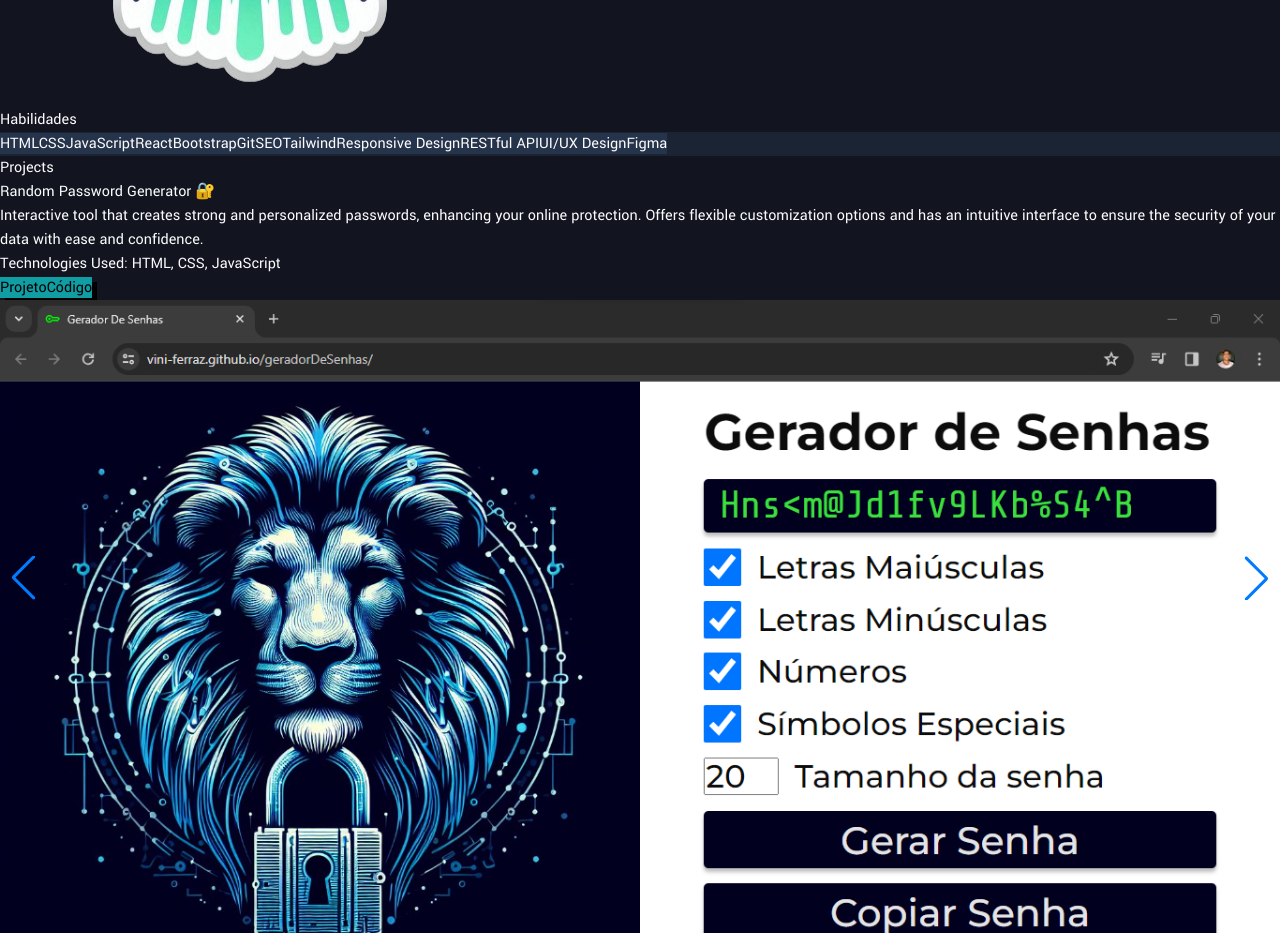
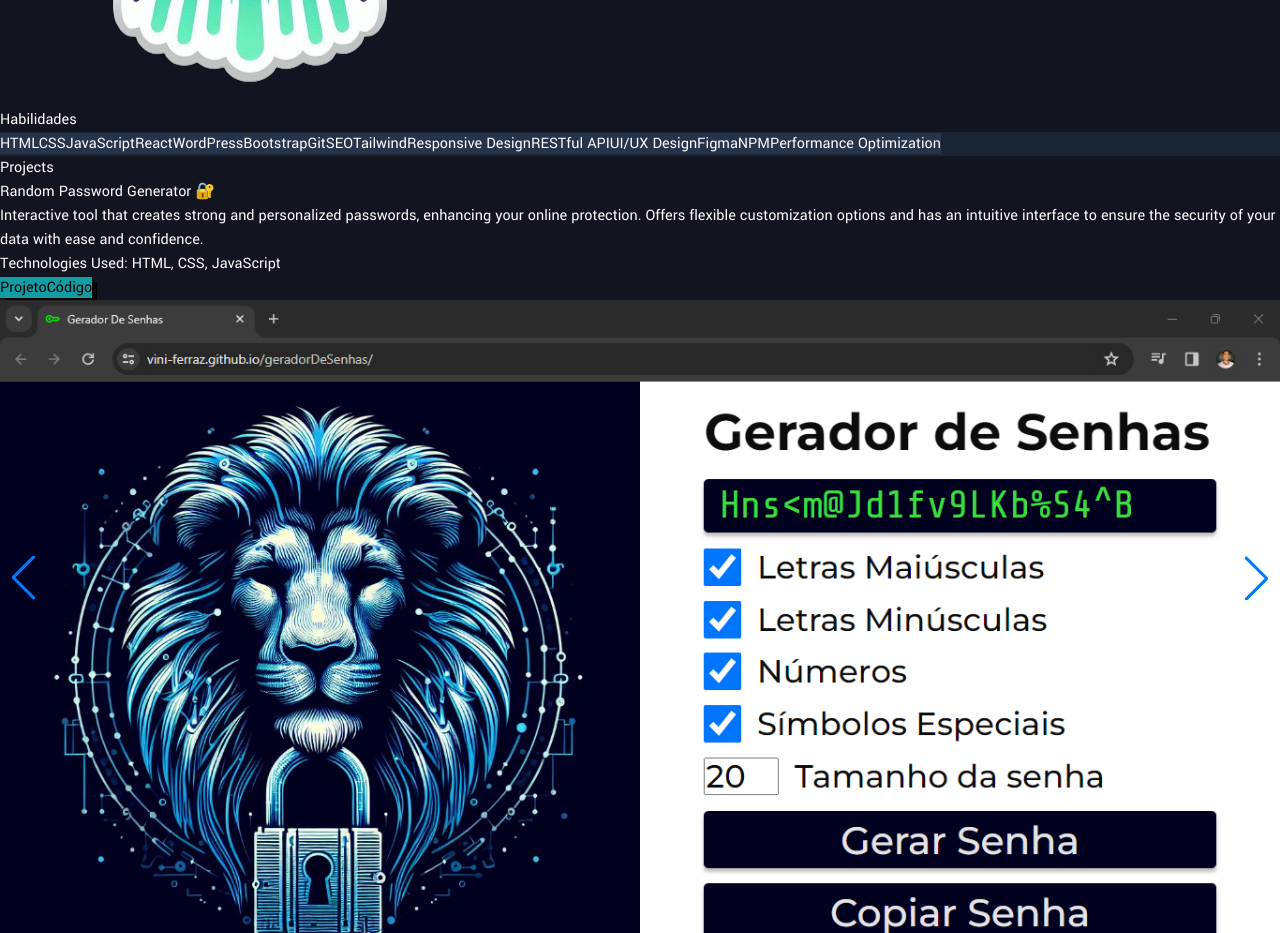
Before and after one commit to Vini-Ferraz/Meu-Portifolio, a React (Vite) app in the folder meu-portifolio/: page / in a window 1280 px wide. Shown: the part 4900-5833 px from the top of the page. Built offline with nearby package versions, Linux system fonts and the light colour scheme.

Commit message:
Ajustes finais

```diff
--- a/meu-portifolio/src/components/HeroRow.jsx
+++ b/meu-portifolio/src/components/HeroRow.jsx
@@ -78,7 +78,7 @@ export function HeroRow({ screenWidth }) {
       >
         <img
           src={discoVoador}
-          alt="a sticker-style flying saucer."
+          alt="a sticker-style flying UFO."
           id="disco-voador"
         />
       </animated.figure>
--- a/meu-portifolio/src/components/Skills.jsx
+++ b/meu-portifolio/src/components/Skills.jsx
@@ -8,6 +8,7 @@ export function Skills() {
     "CSS",
     "JavaScript",
     "React",
+    "WordPress",
     "Bootstrap",
     "Git",
     "SEO",
@@ -16,6 +17,8 @@ export function Skills() {
     "RESTful API",
     "UI/UX Design",
     "Figma",
+    "NPM",
+    "Performance Optimization",
   ];
   return (
     <section className="mb-28 fonte-cor-clara" id="Habilidades">
@@ -23,7 +26,7 @@ export function Skills() {
         Habilidades
       </h1>
       <article className="fundo-secundario">
-        <div className="flex flex-wrap justify-center px-8 py-16 gap-4 sm:px-14 md:grid md:grid-cols-3 md:text-center lg:px-24">
+        <div className="flex flex-wrap justify-center align-center px-8 py-16 gap-4 sm:px-14 md:grid md:grid-cols-3 md:text-center lg:px-24">
           {
             /*Mapeamento da lista de tecnologias para exibição*/
             technologies.map((nome, index) => (
```
